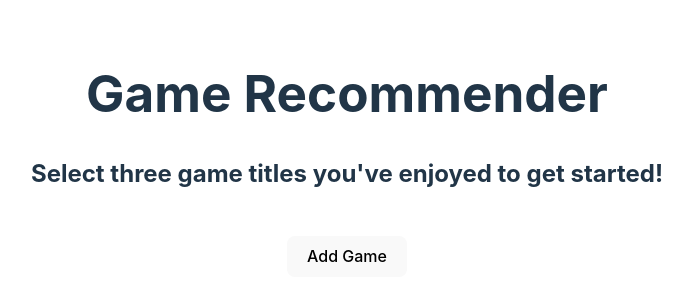
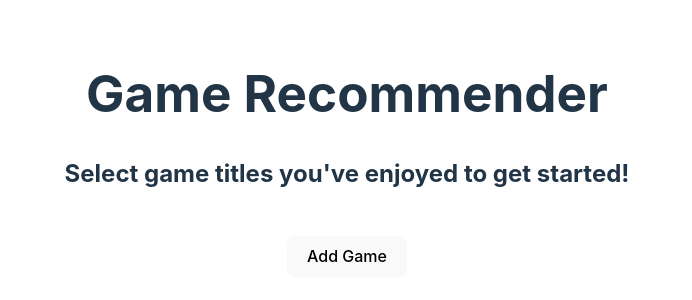
Before and after one commit to Pyxus/game-recommender, a React (Vite) app in the folder client/: page / in a window 1280 px wide. Shown: the part 238-538 px from the top of the page, without its empty margins (293-985 px from the left). Built offline with nearby package versions, Linux system fonts and the light colour scheme.

Commit message:
updated README.md

```diff
--- a/client/src/App.tsx
+++ b/client/src/App.tsx
@@ -143,7 +143,7 @@ function App() {
   return (
     <>
       <h1>Game Recommender</h1>
-      <h2>Select three game titles you've enjoyed to get started!</h2>
+      <h2>Select game titles you've enjoyed to get started!</h2>
       {searchedGames.map((searchedGame: SearchedGame, index: number) => (
         <div key={index}>
           <button onClick={() => onDeleteGameButtonClicked(index)}>X</button>
```
Also changed, not shown: 1 other file (tests, documents, lock files or other folders).
